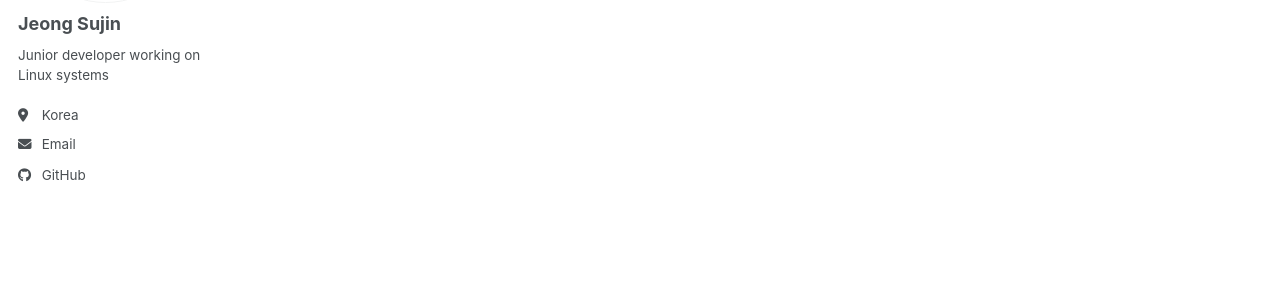
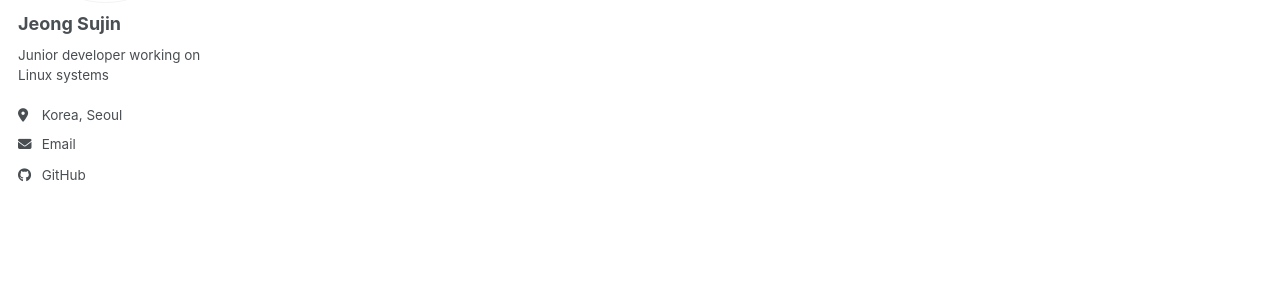
Before and after one commit to yababaina/yababaina.github.io, a Jekyll site: the page built from _pages/about.md, in a window 1280 px wide. Shown: the part 273-573 px from the top of the page. Built offline with Jekyll 4.4.1, drawn with Linux system fonts in a browser that asks for light colours; a script bundle is joined from its source files by our own code; library files that are not in the unit come from our copies.

Commit message:
_config.yaml author-location 수정

```diff
--- a/_config.yml
+++ b/_config.yml
@@ -27,7 +27,7 @@ author:
   name             : "Jeong Sujin"
   pronouns         : # example: "she/her"
   bio              : "Junior developer working on Linux systems"
-  location         : "Korea"
+  location         : "Korea, Seoul"
   # employer         : ""
   uri              : # URL
   email            : "juxtap.se@gmail.com"
```
